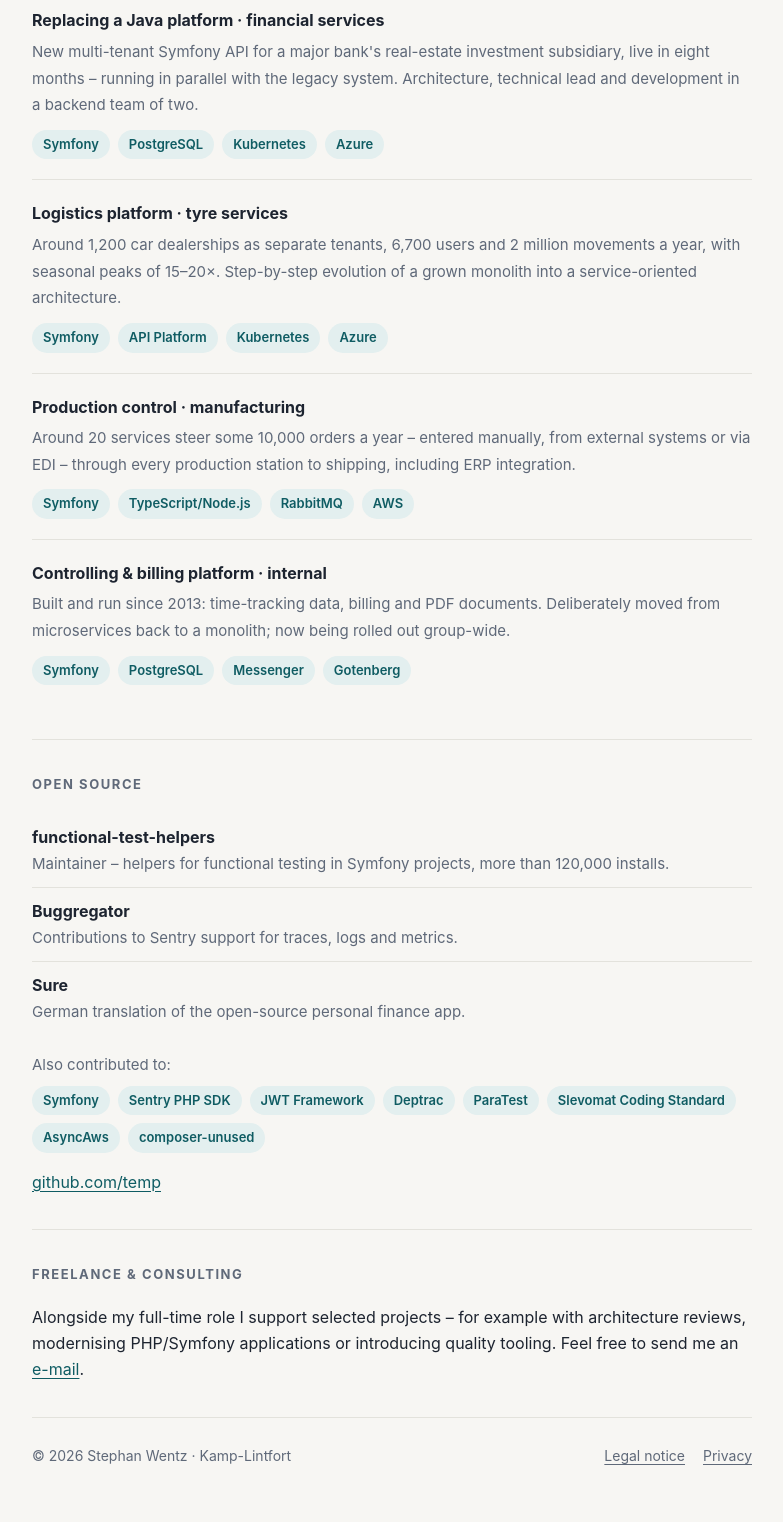
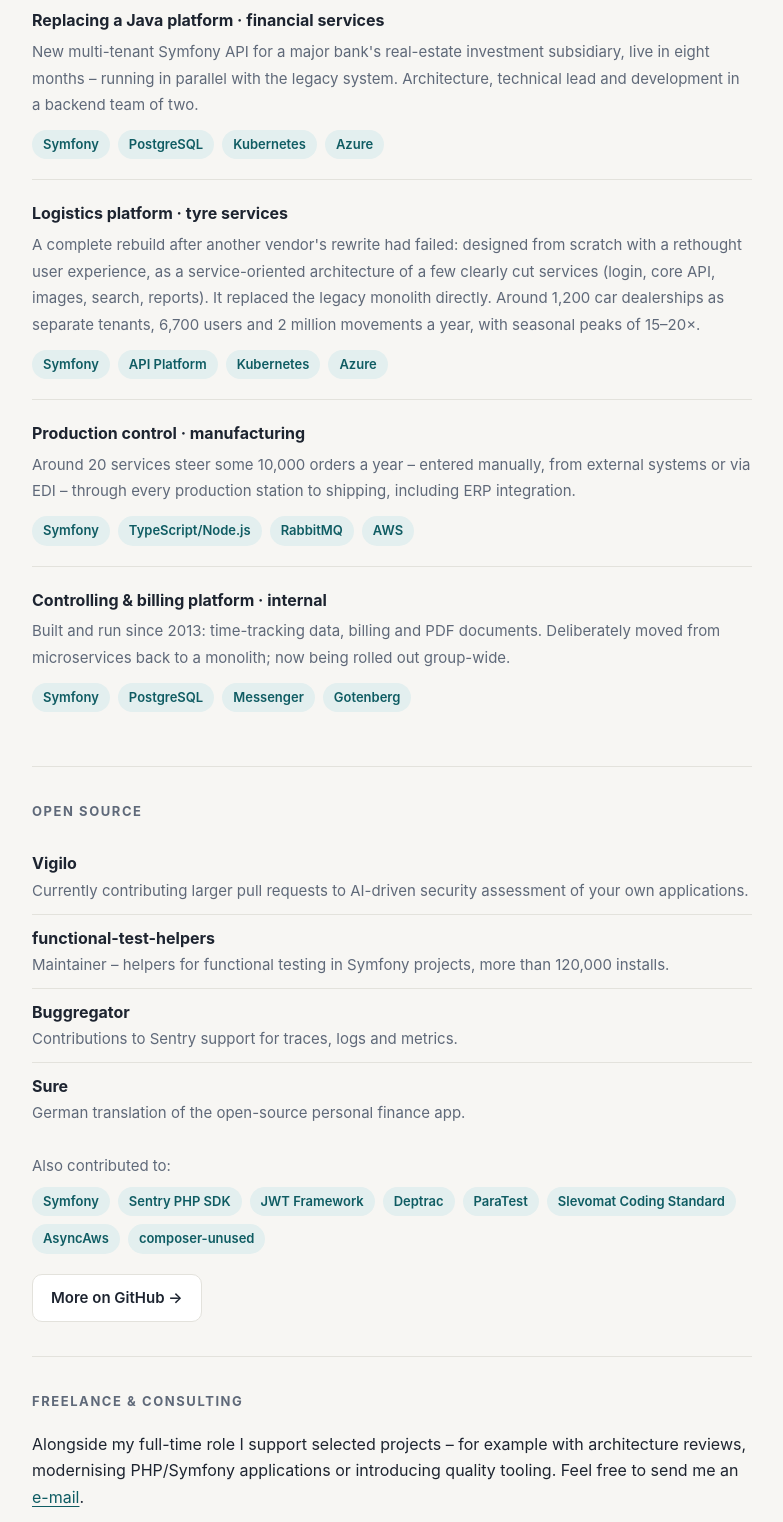
Before and after one commit to temp/wentz-it, a plain HTML site: page index.html in a window 1280 px wide. Shown: the part 1207-2729 px from the top of the page, without its empty margins (248-1031 px from the left). Drawn offline with Linux system fonts and the light colour scheme.

Commit message:
Reifenplattform als Neubau beschreiben, Vigilo ergänzen, GitHub-Link als Button
Co-Authored-By: Claude Opus 5.5 <noreply@anthropic.com>
Claude-Session: https://claude.ai/code/session_01EkyEdr4MtXFEQ8ztaRiCKp

```diff
--- a/index.html
+++ b/index.html
@@ -90,8 +90,8 @@
         <li>
           <strong lang="de">Logistikplattform · Reifenservice</strong>
           <strong lang="en">Logistics platform · tyre services</strong>
-          <span lang="de">Rund 1.200 Autohäuser als eigene Mandanten, 6.700 Nutzer und 2 Mio. Bewegungen pro Jahr, mit saisonalen Lastspitzen um das 15- bis 20-Fache. Schrittweise Überführung eines gewachsenen Monolithen in eine serviceorientierte Architektur.</span>
-          <span lang="en">Around 1,200 car dealerships as separate tenants, 6,700 users and 2 million movements a year, with seasonal peaks of 15–20×. Step-by-step evolution of a grown monolith into a service-oriented architecture.</span>
+          <span lang="de">Kompletter Neubau, nachdem der Rewrite eines anderen Anbieters gescheitert war: von Grund auf neu konzipiert, Bedienung neu gedacht, als serviceorientierte Architektur mit wenigen, klar geschnittenen Services (Login, Kern-API, Bilder, Suche, Reports). Löste den alten Monolithen direkt ab. Rund 1.200 Autohäuser als eigene Mandanten, 6.700 Nutzer und 2 Mio. Bewegungen pro Jahr, mit saisonalen Lastspitzen um das 15- bis 20-Fache.</span>
+          <span lang="en">A complete rebuild after another vendor's rewrite had failed: designed from scratch with a rethought user experience, as a service-oriented architecture of a few clearly cut services (login, core API, images, search, reports). It replaced the legacy monolith directly. Around 1,200 car dealerships as separate tenants, 6,700 users and 2 million movements a year, with seasonal peaks of 15–20×.</span>
           <span class="tags"><span class="tag">Symfony</span><span class="tag">API Platform</span><span class="tag">Kubernetes</span><span class="tag">Azure</span></span>
         </li>
         <li>
@@ -114,6 +114,9 @@
     <section>
       <h2>Open Source</h2>
       <ul class="plain">
+        <li><strong><a href="https://github.com/certeu/vigilo">Vigilo</a></strong>
+          <span lang="de">Aktuell größere Beiträge zur KI-gestützten Sicherheitsprüfung eigener Anwendungen.</span>
+          <span lang="en">Currently contributing larger pull requests to AI-driven security assessment of your own applications.</span></li>
         <li><strong><a href="https://github.com/brainbits/functional-test-helpers">functional-test-helpers</a></strong>
           <span lang="de">Maintainer – Hilfsmittel für funktionale Tests in Symfony-Projekten, über 120.000 Installationen.</span>
           <span lang="en">Maintainer – helpers for functional testing in Symfony projects, more than 120,000 installs.</span></li>
@@ -135,7 +138,7 @@
         <a class="tag" href="https://github.com/async-aws/aws">AsyncAws</a>
         <a class="tag" href="https://github.com/composer-unused/composer-unused">composer-unused</a>
       </div>
-      <p style="margin:16px 0 0"><a href="https://github.com/temp">github.com/temp</a></p>
+      <p style="margin:20px 0 0"><a class="btn" href="https://github.com/temp"><span lang="de">Mehr auf GitHub →</span><span lang="en">More on GitHub →</span></a></p>
     </section>
 
     <section>
```
